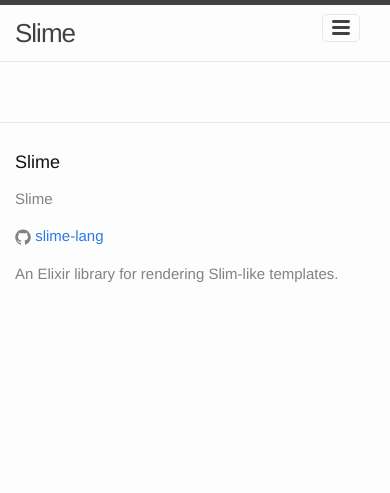
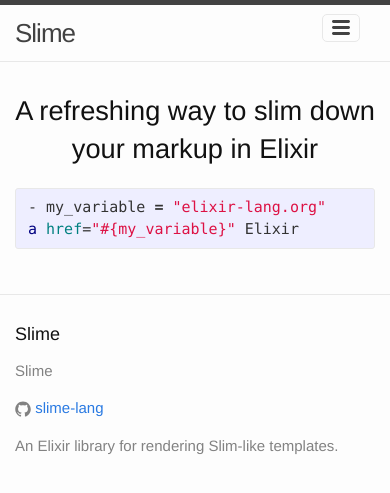
Before and after one commit to slime-lang/slime-lang.github.io, a Jekyll site: the page built from index.html, in a window 390 px wide. Shown: the top 493 px of the page. Built offline with Jekyll 4.4.1, drawn with Linux system fonts in a browser that asks for light colours.

Commit message:
add reference page

```diff
--- /dev/null
+++ b/_data/main.yml
@@ -0,0 +1,3 @@
+slim: |
+  - my_variable = "elixir-lang.org"
+  a href="#{my_variable}" Elixir
--- a/_includes/header.html
+++ b/_includes/header.html
@@ -14,9 +14,13 @@
       </a>
 
       <div class="trigger">
-        {% for page in site.pages %}
-          {% if page.title %}
-          <a class="page-link" href="{{ page.url | prepend: site.baseurl }}">{{ page.title }}</a>
+        {% for site_page in site.pages %}
+          {% if site_page.title %}
+            {% if site_page.url == page.url %}
+              <a class="page-link active" href="{{ site_page.url | prepend: site.baseurl }}">{{ site_page.title }}</a>
+            {% else %}
+              <a class="page-link" href="{{ site_page.url | prepend: site.baseurl }}">{{ site_page.title }}</a>
+            {% endif %}
           {% endif %}
         {% endfor %}
       </div>
--- /dev/null
+++ b/_sass/_app.scss
@@ -0,0 +1,16 @@
+.site-lead {
+  font-size: 1.7em
+}
+
+.example-output {
+  pre {
+    background-color: #efe;
+  }
+}
+
+.reference-section-header {
+  margin-top: 2em;
+  &:first-child {
+    margin-top: 0;
+  }
+}
--- a/_sass/_base.scss
+++ b/_sass/_base.scss
@@ -154,8 +154,8 @@
  * Wrapper
  */
 .wrapper {
-  max-width: -webkit-calc(800px - (#{$spacing-unit} * 2));
-  max-width:         calc(800px - (#{$spacing-unit} * 2));
+  max-width: -webkit-calc(#{$on-laptop} - (#{$spacing-unit} * 2));
+  max-width:         calc(#{$on-laptop} - (#{$spacing-unit} * 2));
   margin-right: auto;
   margin-left: auto;
   padding-right: $spacing-unit;
@@ -163,8 +163,8 @@
   @extend %clearfix;
 
   @include media-query($on-laptop) {
-    max-width: -webkit-calc(800px - (#{$spacing-unit}));
-    max-width:         calc(800px - (#{$spacing-unit}));
+    max-width: -webkit-calc(#{$on-laptop} - (#{$spacing-unit}));
+    max-width:         calc(#{$on-laptop} - (#{$spacing-unit}));
     padding-right: $spacing-unit / 2;
     padding-left: $spacing-unit / 2;
   }
--- a/index.html
+++ b/index.html
@@ -2,6 +2,8 @@
 layout: default
 ---
 
-<div class="home">
+<p class="site-lead lead text-center">
+  A refreshing way to slim down your markup in Elixir
+</p>
 
-</div>
+{% highlight slim %}{{ site.data.main.slim }}{% endhighlight %}
--- a/main.scss
+++ b/main.scss
@@ -19,7 +19,7 @@
 $grey-color-dark:  darken($grey-color, 25%);
 
 $on-palm:          600px;
-$on-laptop:        800px;
+$on-laptop:        1170px;
 
 
 
@@ -42,5 +42,6 @@
 @import
   "base",
   "layout",
-  "syntax-highlighting"
+  "syntax-highlighting",
+  "app"
 ;
--- a/reference/attributes.html
+++ /dev/null
@@ -1,5 +0,0 @@
----
-layout: page
-title: Attributes
----
-{% include loop.html data=site.data.attributes %}
--- a/reference/code.html
+++ /dev/null
@@ -1,5 +0,0 @@
----
-layout: page
-title: Code
----
-{% include loop.html data=site.data.code %}
--- a/reference/comments.html
+++ /dev/null
@@ -1,5 +0,0 @@
----
-layout: page
-title: Comments
----
-{% include loop.html data=site.data.comments %}
--- a/reference/conditionals.html
+++ /dev/null
@@ -1,5 +0,0 @@
----
-layout: page
-title: Conditionals
----
-{% include loop.html data=site.data.conditionals %}
--- a/reference/doctype.html
+++ /dev/null
@@ -1,5 +0,0 @@
----
-layout: page
-title: Doctype
----
-{% include loop.html data=site.data.doctype %}
--- a/reference/iteration.html
+++ /dev/null
@@ -1,5 +0,0 @@
----
-layout: page
-title: Iteration
----
-{% include loop.html data=site.data.iteration %}
```
Also changed, not shown: _data/attributes.yml (deleted, +0 -35 lines), _data/code.yml (deleted, +0 -17 lines), _data/comments.yml (deleted, +0 -12 lines), _data/conditionals.yml (deleted, +0 -9 lines), _data/doctype.yml (deleted, +0 -19 lines), _data/iteration.yml (deleted, +0 -25 lines), _data/reference.yml (added, +165 -0 lines), reference.html (added, +31 -0 lines).
